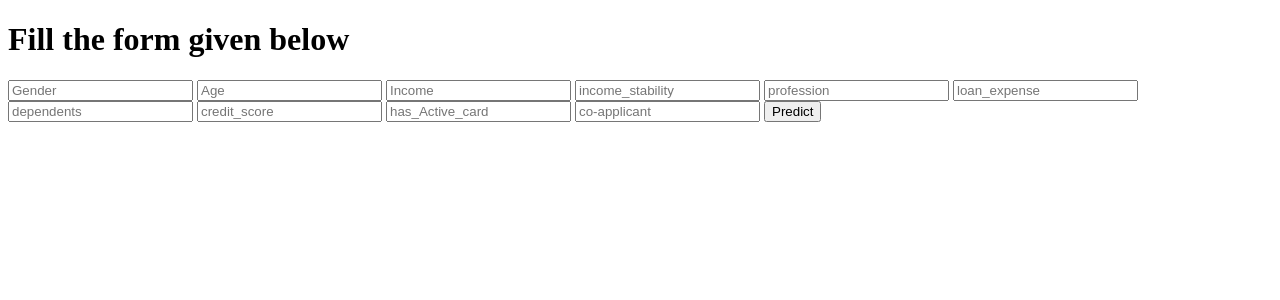
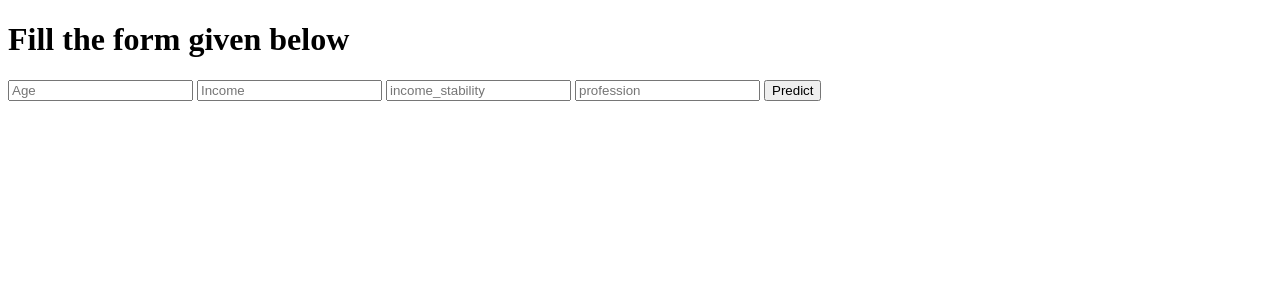
Before and after one commit to velan-3/ml, a Flask app: page / in a window 1280 px wide. Shown: the top 300 px of the page. Run offline with Flask 3, Linux system fonts and the light colour scheme; parts of the project's set-up code (start-up, migrations or seed data) failed here and were passed over.

Commit message:
Update index.html

```diff
--- a/templates/index.html
+++ b/templates/index.html
@@ -9,17 +9,10 @@
   </h1>
   <div class="container">
     <form action="{{url_for('predict')}}"method="post">
-      <input type="text" name="Gender" placeholder="Gender" required>
-      <input type="text" name="Age" placeholder="Age" required>
-      <input type="text" name="Income" placeholder="Income" required>
-      <input type="text" name="income_stability" placeholder="income_stability" required>
-      <input type="text" name="profession" placeholder="profession" required>
-      <input type="text" name="loan_expense" placeholder="loan_expense" required>
-      <input type="text" name="dependents" placeholder="dependents" required>
-      <input type="text" name="credit_score" placeholder="credit_score" required>
-      <input type="text" name="has_Active_card" placeholder="has_Active_card" required>
-      <input type="text" name="applicant" placeholder="co-applicant" required>
-
+      <input type="text" name="age" placeholder="Age" required>
+      <input type="text" name="sex" placeholder="Income" required>
+      <input type="text" name="children" placeholder="income_stability" required>
+      <input type="text" name="smoker" placeholder="profession" required>
       <button type="submit" class="btn">Predict</button>
     </form>
 
```
